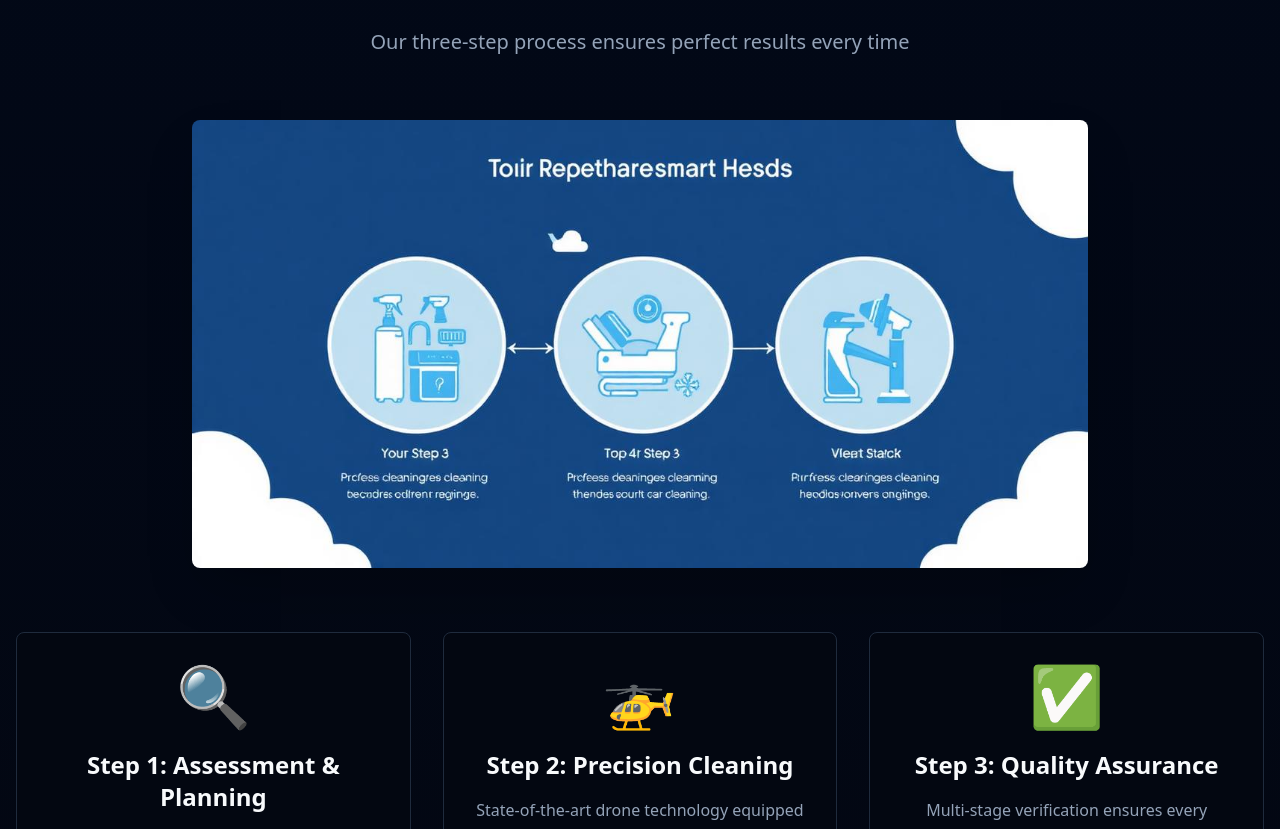
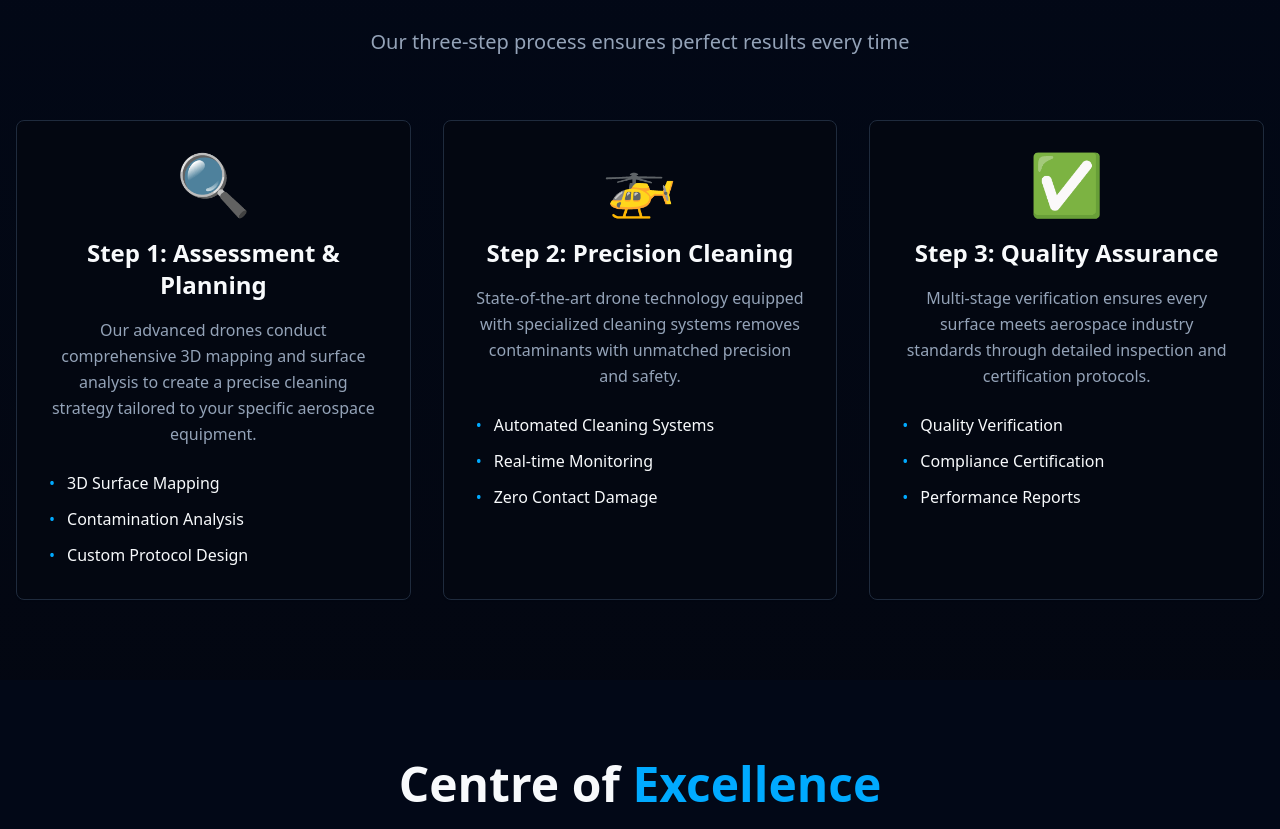
Before and after one commit to narenkarthick90/zerowings-aerospace, a React (Vite) app: page / in a window 1280 px wide. Shown: the part 924-1753 px from the top of the page. Built offline with nearby package versions, Linux system fonts and the light colour scheme.

Commit message:
Remove image from cleaning section
Remove the image displayed below the "How we clean" section.

```diff
--- a/src/components/CleaningProcess.tsx
+++ b/src/components/CleaningProcess.tsx
@@ -1,5 +1,4 @@
 import { Card, CardContent } from "@/components/ui/card";
-import cleaningImage from "@/assets/cleaning-process.jpg";
 
 const CleaningProcess = () => {
   const steps = [
@@ -35,13 +34,6 @@ const CleaningProcess = () => {
           </p>
         </div>
 
-        <div className="mb-16">
-          <img
-            src={cleaningImage}
-            alt="Cleaning Process Overview"
-            className="w-full max-w-4xl mx-auto rounded-lg shadow-2xl"
-          />
-        </div>
 
         <div className="grid md:grid-cols-1 lg:grid-cols-3 gap-8">
           {steps.map((step, index) => (
```
